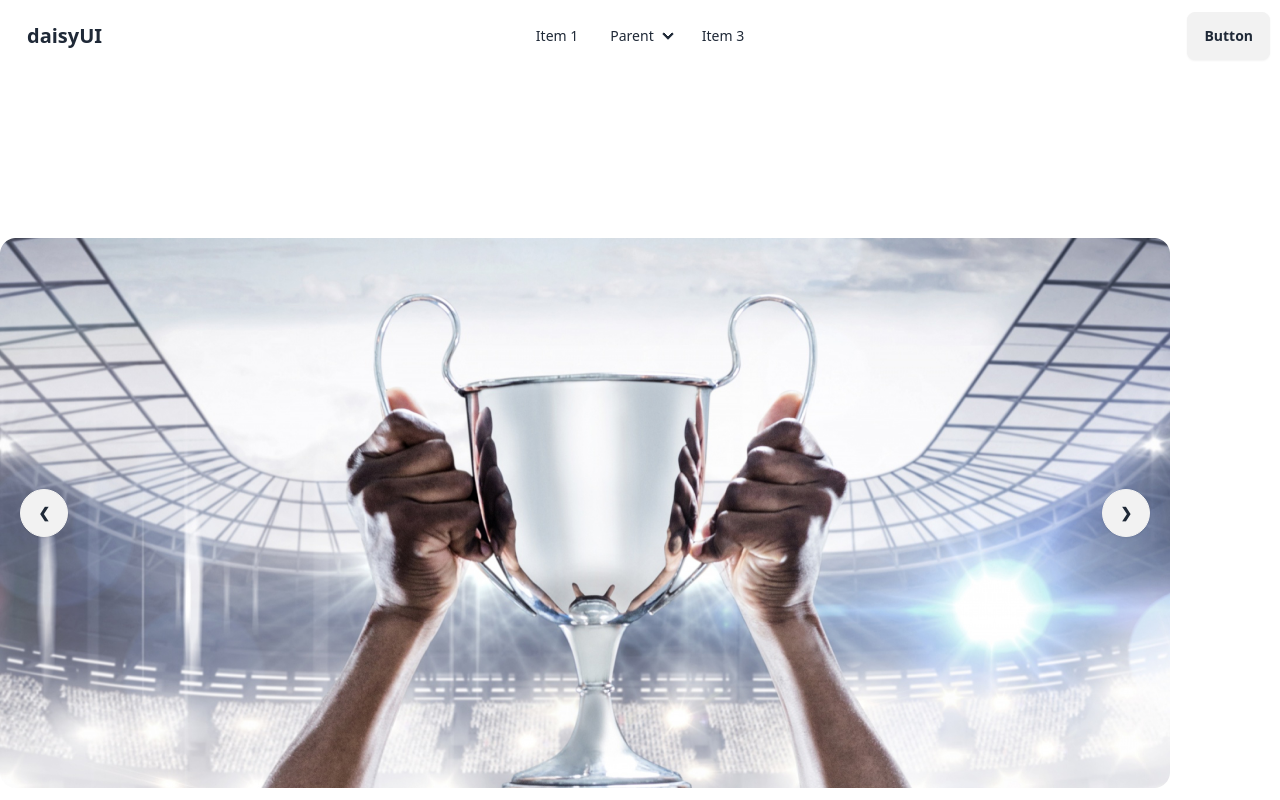
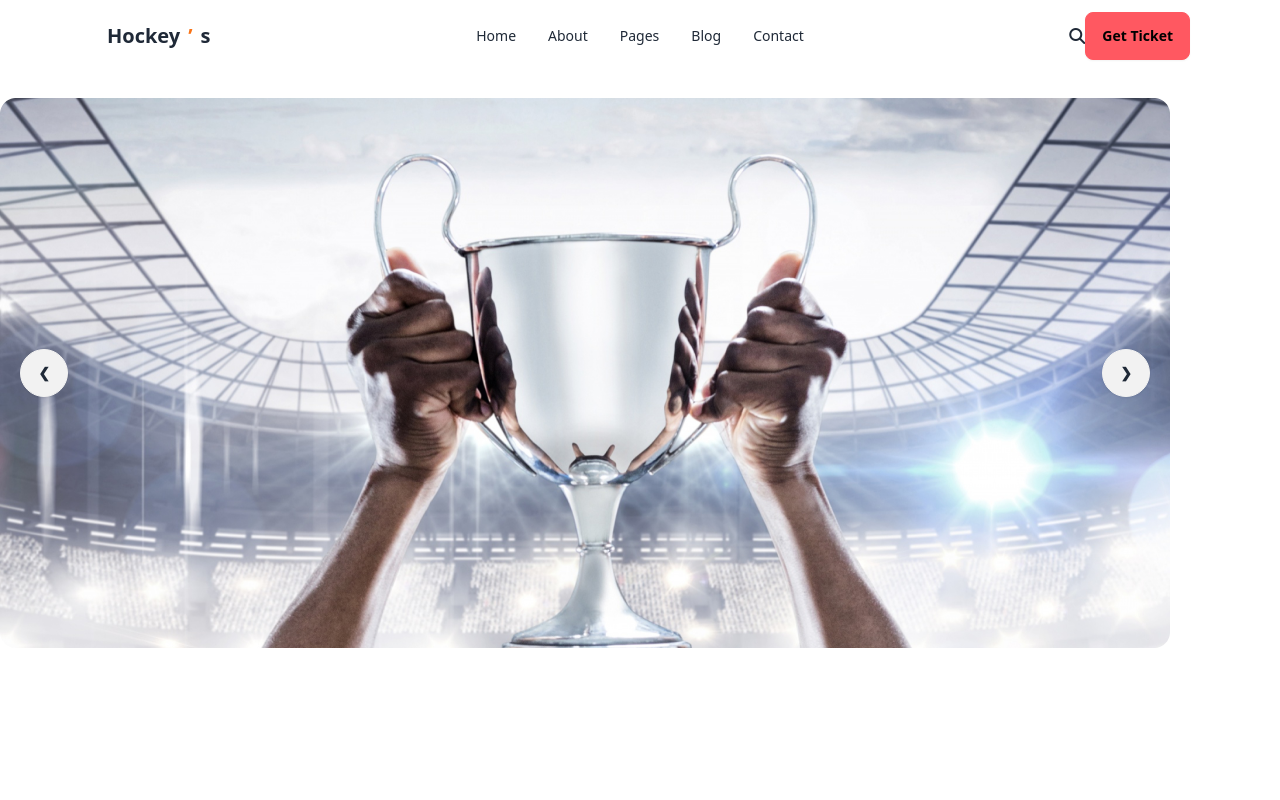
Before and after one commit to Mdmasumsarker/assignment-3, a plain HTML site: page index.html in a window 1280 px wide. Shown: the top 800 px of the page. Drawn offline with nearby package versions, Linux system fonts and the light colour scheme.

Commit message:
final commit

```diff
--- a/index.html
+++ b/index.html
@@ -12,44 +12,30 @@
 
 <body class="bg-white">
     <header class="navber p-0.5">
-<nav>
-    <div class="navbar bg-white">
+<nav class="mx-20">
+    <div class="navbar bg-white ">
         <div class="navbar-start">
           <div class="dropdown">
             <div tabindex="0" role="button" class="btn btn-ghost lg:hidden">
               <svg xmlns="http://www.w3.org/2000/svg" class="h-5 w-5" fill="none" viewBox="0 0 24 24" stroke="currentColor"><path stroke-linecap="round" stroke-linejoin="round" stroke-width="2" d="M4 6h16M4 12h8m-8 6h16" /></svg>
             </div>
-            <ul tabindex="0" class="menu menu-sm dropdown-content mt-3 z-[1] p-2 shadow bg-base-100 rounded-box w-52">
-              <li><a>Item 1</a></li>
-              <li>
-                <a>Parent</a>
-                <ul class="p-2">
-                  <li><a>Submenu 1</a></li>
-                  <li><a>Submenu 2</a></li>
-                </ul>
-              </li>
-              <li><a>Item 3</a></li>
-            </ul>
+
           </div>
-          <a class="btn btn-ghost text-xl">daisyUI</a>
+          <a class="btn btn-ghost text-xl">Hockey<span class="text-orange-500">’</span>s</a>
         </div>
         <div class="navbar-center hidden lg:flex">
           <ul class="menu menu-horizontal px-1">
-            <li><a>Item 1</a></li>
-            <li>
-              <details>
-                <summary>Parent</summary>
-                <ul class="p-2">
-                  <li><a>Submenu 1</a></li>
-                  <li><a>Submenu 2</a></li>
-                </ul>
-              </details>
-            </li>
-            <li><a>Item 3</a></li>
+            <li><a>Home</a></li>
+            <li><a>About</a></li>
+            <li><a>Pages</a></li>
+            <li><a>Blog</a></li>
+            <li><a>Contact</a></li>
+
           </ul>
         </div>
         <div class="navbar-end">
-          <a class="btn">Button</a>
+            <i class="fa-solid fa-magnifying-glass"></i>
+            <button class="btn btn-error">Get Ticket</button>
         </div>
       </div>
 </nav>
@@ -57,7 +43,7 @@
     </header>
     <main>
         <div class="carousel w-100% py-1.5">
-            <div id="slide1" class="carousel-item relative w-100% m-40">
+            <div id="slide1" class="carousel-item relative w-100% m-40 mt-5">
                 <img src="Images/1.png" class="w-full" />
                 <div class="absolute flex justify-between transform -translate-y-1/2 left-5 right-5 top-1/2">
                     <a href="#slide4" class="btn btn-circle">❮</a>
@@ -151,7 +137,7 @@
                 </div>
             </div>
             <section>
-                <div class="hockeys bg-white text-center">
+                <div class="hockeys bg-white text-center ">
                     <h1 class="hockeys-title text-black text-5xl">Our New Products</h1>
                     <p class="description">Dit amet consectetur. Condimentum dignissim adipiscing
                         aliquam turpis placerat <br> dolor. Purus urna in sit nullam proin. </p>
@@ -161,8 +147,8 @@
 
 
     </main>
-    <footer>
-        <footer class="footer p-10 bg-base-200 text-base-content">
+
+        <footer class="footer p-10 bg-base-200 text-base-content mt-20">
             <aside>
                 <svg width="50" height="50" viewBox="0 0 24 24" xmlns="http://www.w3.org/2000/svg" fill-rule="evenodd"
                     clip-rule="evenodd" class="fill-current">
@@ -207,7 +193,7 @@
             </nav>
         </footer>
 
-    </footer>
+
 
 </body>
 
```
